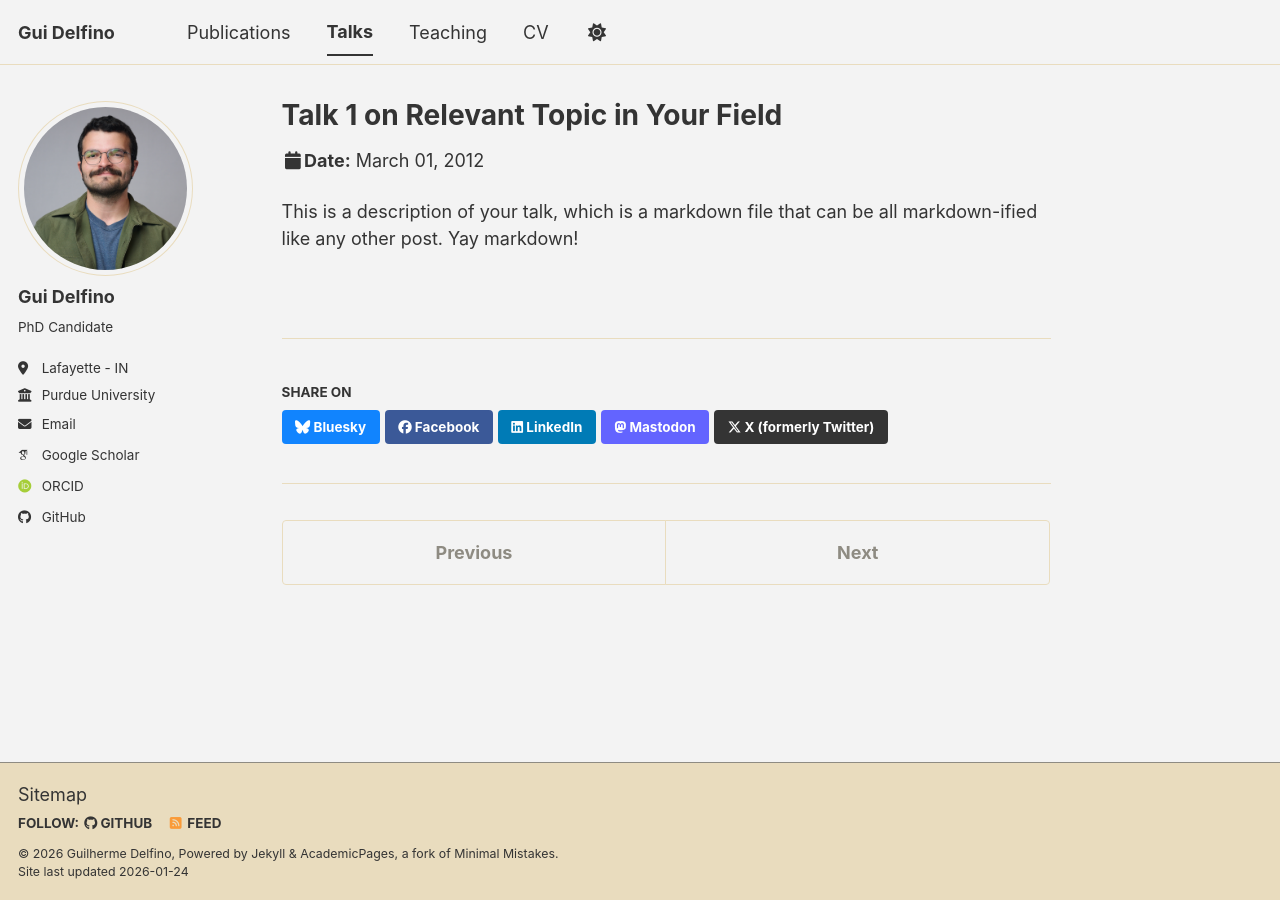
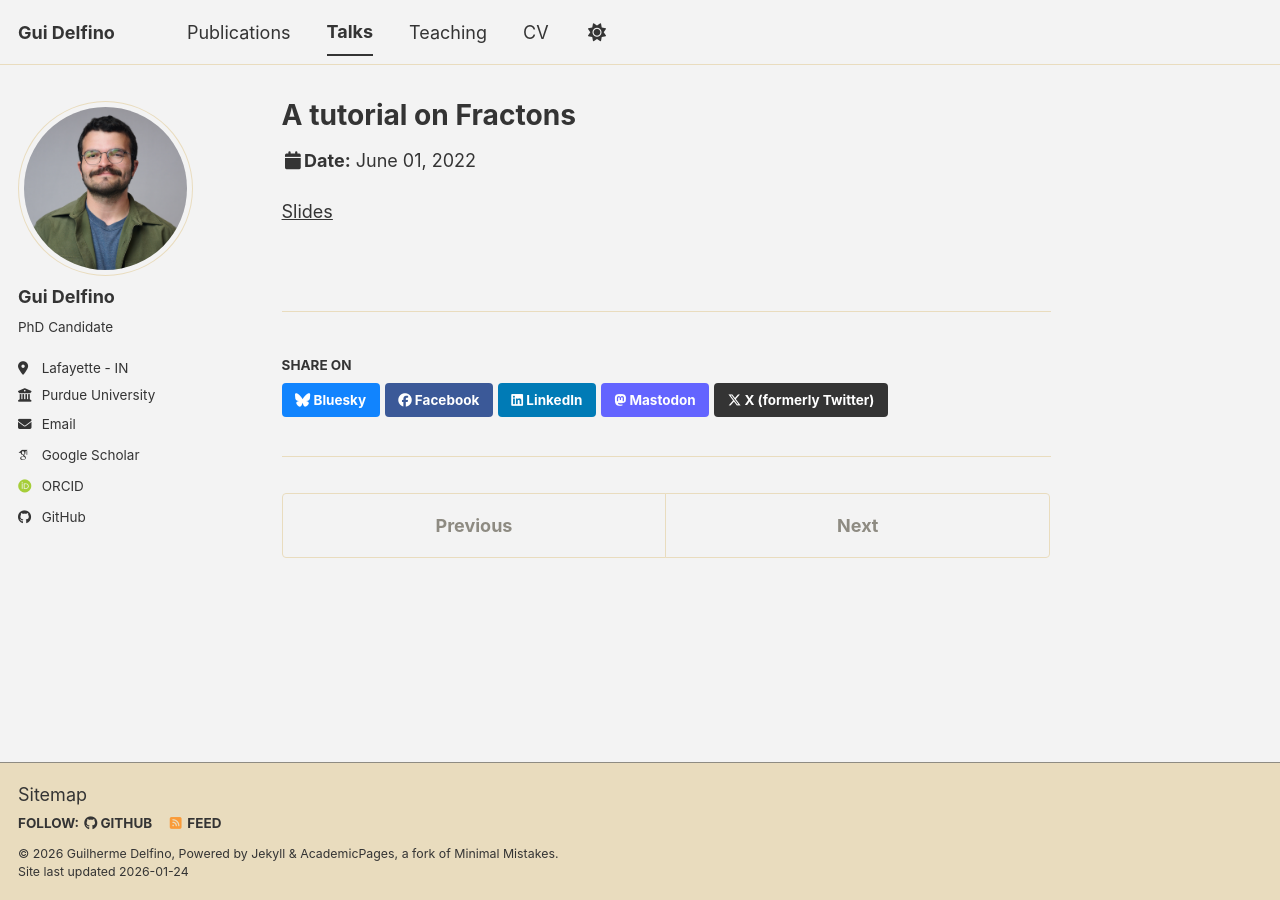
Before and after one commit to gui-delfino/gui-delfino.github.io, a Jekyll site: the page built from _talks/2012-03-01-talk-1.md, in a window 1280 px wide. Built offline with Jekyll 4.4.1, drawn with Linux system fonts in a browser that asks for light colours; some web fonts are replaced; a script bundle is joined from its source files by our own code; library files that are not in the unit come from our copies.

Commit message:
Revise talk information for Fractons tutorial
Updated talk details including title, venue, date, and location.

```diff
--- a/_talks/2012-03-01-talk-1.md
+++ b/_talks/2012-03-01-talk-1.md
@@ -1,11 +1,11 @@
 ---
-title: "Talk 1 on Relevant Topic in Your Field"
+title: "A tutorial on Fractons"
 collection: talks
 type: "Talk"
-permalink: /talks/2012-03-01-talk-1
-venue: "UC San Francisco, Department of Testing"
-date: 2012-03-01
-location: "San Francisco, CA, USA"
+permalink: /talks/2022-june-fractons
+venue: "University of Utrecht, Department of Physics"
+date: 2022-06-01
+location: "Utrecht, Netherlands"
 ---
 
-This is a description of your talk, which is a markdown file that can be all markdown-ified like any other post. Yay markdown!
+[Slides](gui-delfino.github.io/files/Fractons_Utrecht.pdf)
```
